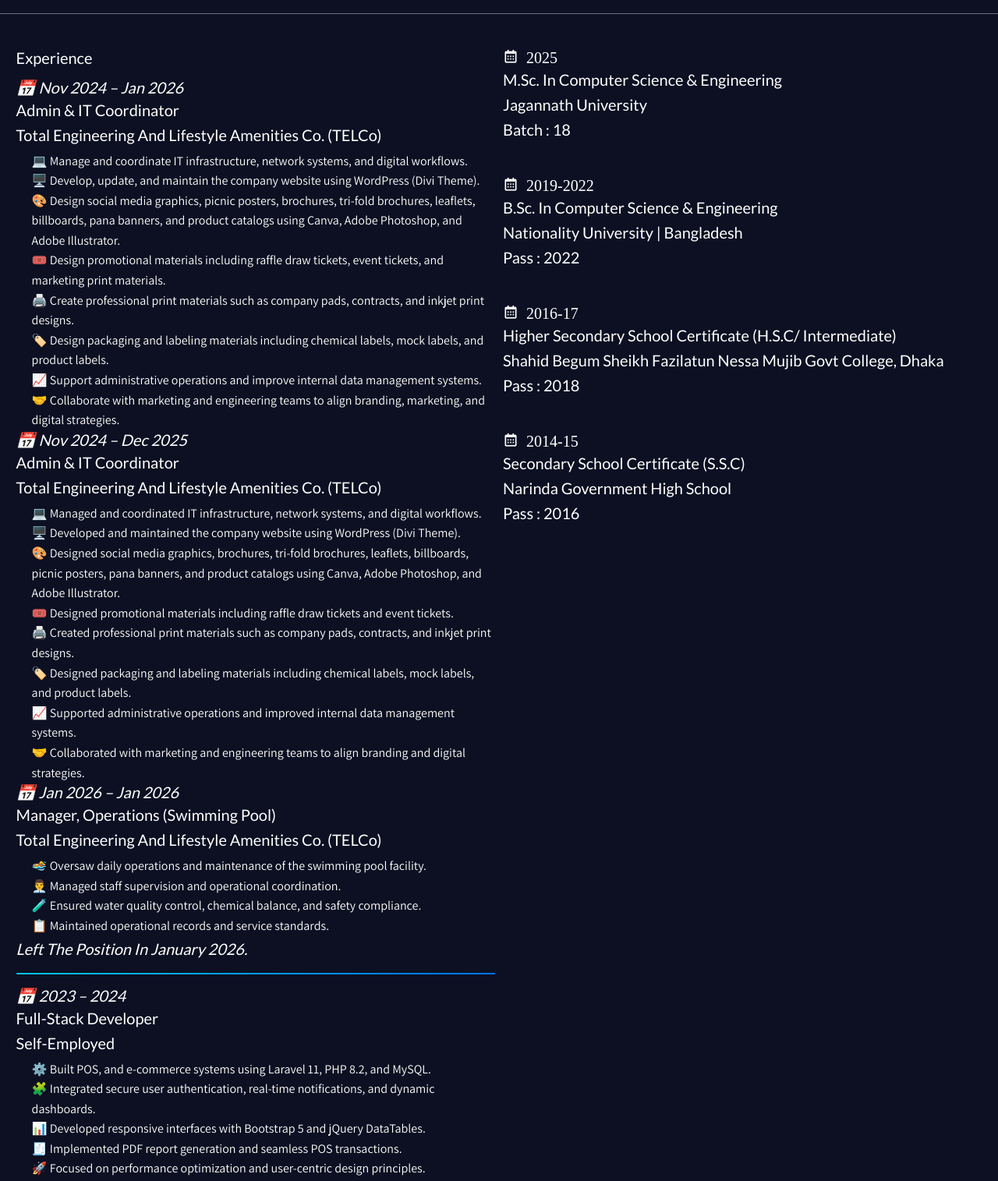
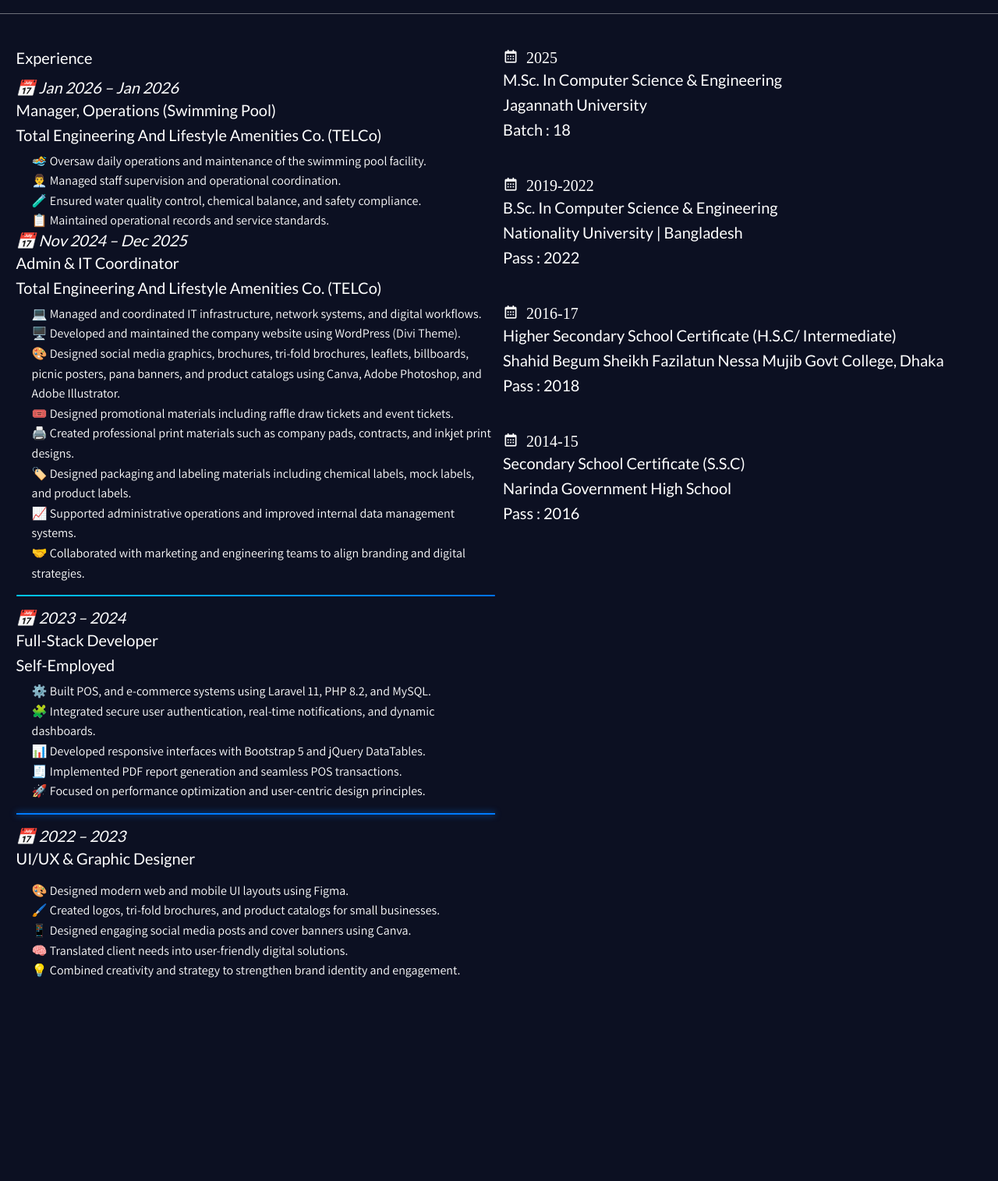
Before and after one commit to Abu-Salah-Musha-Lemon/Personal-Portfolio, a plain HTML site: page pages/about.htm in a window 1280 px wide. Shown: the part 524-2039 px from the top of the page at 78% size. After the commit the page ends 1812 px from the top, so only its background shows below. Drawn offline with nearby package versions, Linux system fonts and the light colour scheme; a script that the page names is missing; a web font is replaced by a local one.

Commit message:
Update about page

```diff
--- a/pages/about.htm
+++ b/pages/about.htm
@@ -78,36 +78,20 @@
         }
       </style>
       <div class="exp">
+
         <h2 style="margin-bottom:10px;">Experience</h2>
+        <div class="bass">
+          <i>📅 Jan 2026 – Jan 2026</i>
+          <h2>Manager, Operations (Swimming Pool)</h2>
+          <h3>Total Engineering and Lifestyle Amenities Co. (TELCo)</h3>
 
-        <div class="bass">
-          <i> 📅 Nov 2024 – Jan 2026</i>
-          <h2>Admin & IT Coordinator</h2>
-          <h3>Total Engineering and Lifestyle Amenities Co. (TELCo)</h3>
           <ul style="margin-top: 5px; line-height: 1.6;">
-            <li>💻 Manage and coordinate IT infrastructure, network systems, and digital workflows.</li>
+            <li>🏊 Oversaw daily operations and maintenance of the swimming pool facility.</li>
+            <li>👨‍💼 Managed staff supervision and operational coordination.</li>
+            <li>🧪 Ensured water quality control, chemical balance, and safety compliance.</li>
+            <li>📋 Maintained operational records and service standards.</li>
+          </ul>
 
-            <li>🖥️ Develop, update, and maintain the company website using WordPress (Divi Theme).</li>
-
-            <li>🎨 Design social media graphics, picnic posters, brochures, tri-fold brochures, leaflets,
-              billboards, pana banners, and product catalogs using Canva, Adobe Photoshop, and Adobe
-              Illustrator.</li>
-
-            <li>🎟️ Design promotional materials including raffle draw tickets, event tickets, and marketing
-              print materials.</li>
-
-            <li>🖨️ Create professional print materials such as company pads, contracts, and inkjet print
-              designs.</li>
-
-            <li>🏷️ Design packaging and labeling materials including chemical labels, mock labels, and product
-              labels.</li>
-
-            <li>📈 Support administrative operations and improve internal data management systems.</li>
-
-            <li>🤝 Collaborate with marketing and engineering teams to align branding, marketing, and digital
-              strategies.</li>
-
-          </ul>
         </div>
 
         <div class="bass">
@@ -128,22 +112,6 @@
             <li>🤝 Collaborated with marketing and engineering teams to align branding and digital strategies.</li>
           </ul>
         </div>
-
-        <div class="bass">
-          <i>📅 Jan 2026 – Jan 2026</i>
-          <h2>Manager, Operations (Swimming Pool)</h2>
-          <h3>Total Engineering and Lifestyle Amenities Co. (TELCo)</h3>
-
-          <ul style="margin-top: 5px; line-height: 1.6;">
-            <li>🏊 Oversaw daily operations and maintenance of the swimming pool facility.</li>
-            <li>👨‍💼 Managed staff supervision and operational coordination.</li>
-            <li>🧪 Ensured water quality control, chemical balance, and safety compliance.</li>
-            <li>📋 Maintained operational records and service standards.</li>
-          </ul>
-
-          <p><i>Left the position in January 2026.</i></p>
-        </div>
-
 
         <hr
           style="border: 0; height: 2px; background: linear-gradient(to right, #00c6ff, #0072ff); border-radius: 5px; margin:15px 0;">
```
